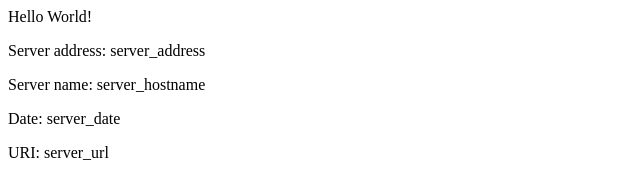
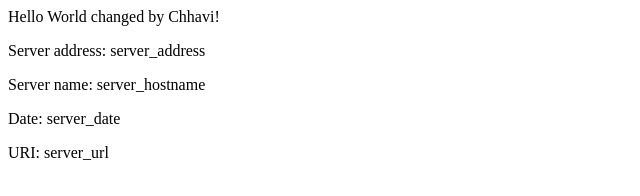
Before and after one commit to chhaviLife360/eks-example, a plain HTML site: page src/index.html in a window 1280 px wide. Shown: the whole page, without its empty margins (0-640 px from the left). Drawn offline with Linux system fonts and the light colour scheme.

Commit message:
v2 Updating home page

```diff
--- a/src/index.html
+++ b/src/index.html
@@ -2,7 +2,7 @@
 <title>Hello World version 2 by Chhavi</title>
 </head>
 <div class="info">
-<h>Hello World!</h>
+<h>Hello World changed by Chhavi!</h>
 <p><span>Server&nbsp;address:</span> <span>server_address</span></p>
 <p><span>Server&nbsp;name:</span> <span>server_hostname</span></p>
 <p class="smaller"><span>Date:</span> <span>server_date</span></p>
```
